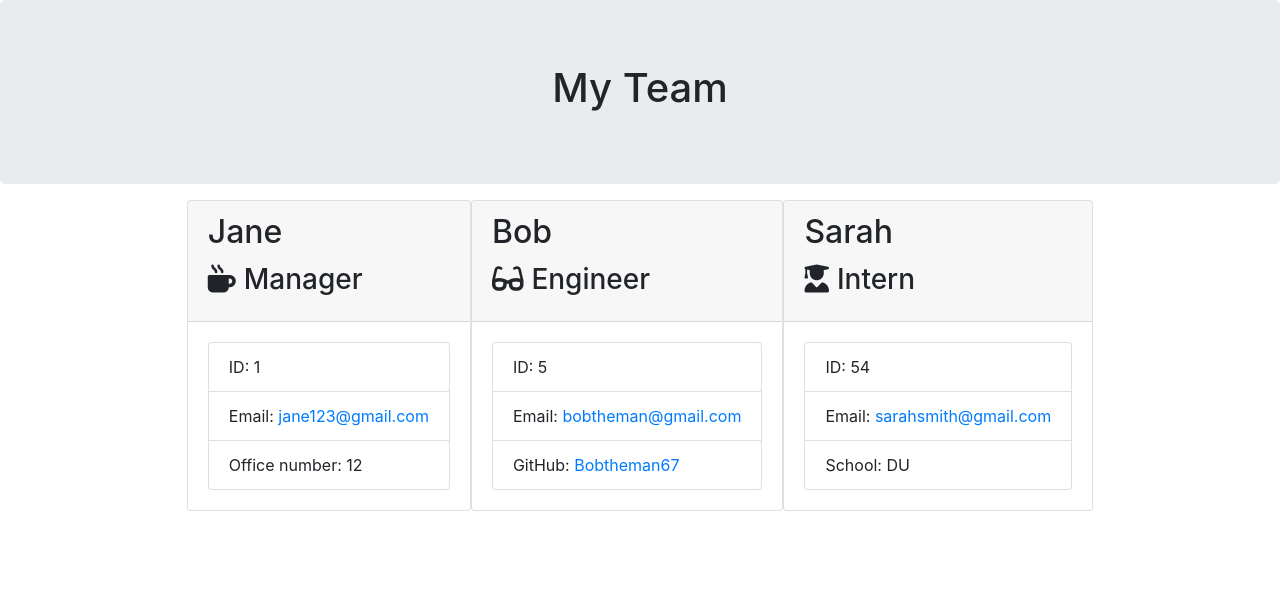
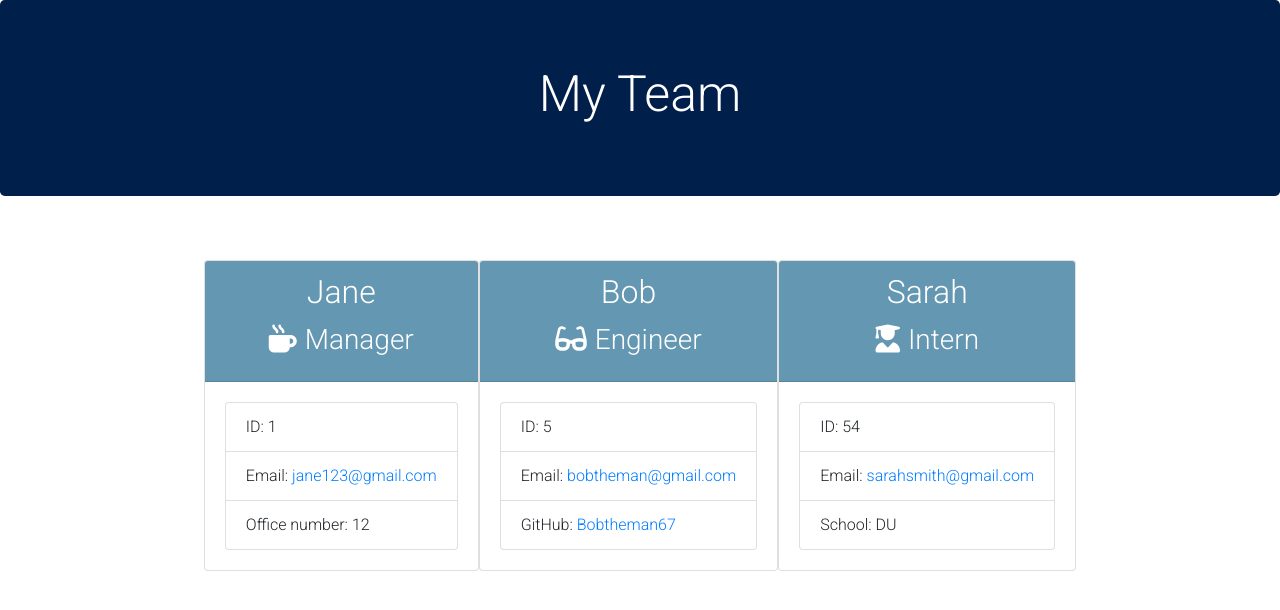
Before and after one commit to JemL41287/Team-Profile-Generator, a website: page output/team.html in a window 1280 px wide. Drawn offline with nearby package versions, Linux system fonts and the light colour scheme.

Commit message:
updated styling to hml

```diff
--- a/output/team.html
+++ b/output/team.html
@@ -8,7 +8,31 @@
     <title>My Team</title>
     <link rel="stylesheet" href="https://stackpath.bootstrapcdn.com/bootstrap/4.3.1/css/bootstrap.min.css"
         integrity="sha384-ggOyR0iXCbMQv3Xipma34MD+dH/1fQ784/j6cY/iJTQUOhcWr7x9JvoRxT2MZw1T" crossorigin="anonymous">
+    <link href="https://fonts.googleapis.com/css?family=Roboto:300&display=swap" rel="stylesheet">
     <script src="https://kit.fontawesome.com/c502137733.js"></script>
+    <style>
+        html, body {
+            font-family: 'Roboto', sans-serif;
+        }
+        .jumbotron {
+            background-color: #011f4b;
+        }
+        body {
+            background-color: white;
+        }
+        h1 {
+            color: white;
+            font-size: 50px;
+        }
+        .card-header {
+            background-color: #6497b1;
+        }
+        h2,
+        h3 {
+            color: white;
+            text-align: center;
+        }
+    </style>
 
 </head>
 
@@ -20,6 +44,8 @@
             </div>
         </div>
     </div>
+    <br>
+    <br>
     <div class="container">
         <div class="row">
             <div class="team-area col-12 d-flex justify-content-center">
@@ -31,7 +57,8 @@
                     <div class="card-body">
                         <ul class="list-group">
                             <li class="list-group-item">ID: 1</li>
-            <li class="list-group-item">Email: <a href="mailto:jane123@gmail.com">jane123@gmail.com</a></li>
+                            <li class="list-group-item">Email: <a href="mailto:jane123@gmail.com">jane123@gmail.com</a>
+                            </li>
                             <li class="list-group-item">Office number: 12</li>
                         </ul>
                     </div>
@@ -44,8 +71,10 @@
                     <div class="card-body">
                         <ul class="list-group">
                             <li class="list-group-item">ID: 5</li>
-            <li class="list-group-item">Email: <a href="mailto:bobtheman@gmail.com">bobtheman@gmail.com</a></li>
-            <li class="list-group-item">GitHub: <a href="https://github.com/Bobtheman67" target="_blank" rel="noopener noreferrer">Bobtheman67</a></li>
+                            <li class="list-group-item">Email: <a
+                                    href="mailto:bobtheman@gmail.com">bobtheman@gmail.com</a></li>
+                            <li class="list-group-item">GitHub: <a href="https://github.com/Bobtheman67" target="_blank"
+                                    rel="noopener noreferrer">Bobtheman67</a></li>
                         </ul>
                     </div>
                 </div>
@@ -57,7 +86,8 @@
                     <div class="card-body">
                         <ul class="list-group">
                             <li class="list-group-item">ID: 54</li>
-            <li class="list-group-item">Email: <a href="mailto:sarahsmith@gmail.com">sarahsmith@gmail.com</a></li>
+                            <li class="list-group-item">Email: <a
+                                    href="mailto:sarahsmith@gmail.com">sarahsmith@gmail.com</a></li>
                             <li class="list-group-item">School: DU</li>
                         </ul>
                     </div>
```
Lines whose indentation alone changed are shown as unchanged.
